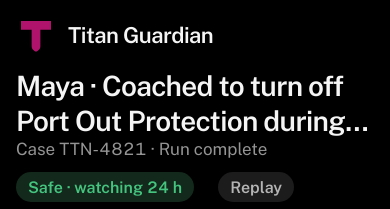
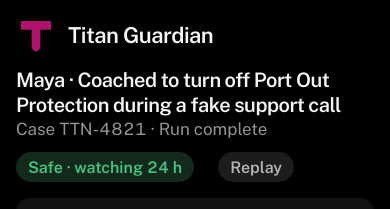
Before and after one commit to yuvanmuru-dev/hackutd-2026, a Next.js app in the folder web/: page /guardian in a window 390 px wide. Shown: the top 209 px of the page. Built offline with nearby package versions, Linux system fonts and the light colour scheme; no server answers.

Commit message:
[lane 3a] guardian title fits two lines on phones

```diff
--- a/web/components/guardian/CaseHeader.tsx
+++ b/web/components/guardian/CaseHeader.tsx
@@ -29,7 +29,7 @@ export function CaseHeader({ detail, head, view, mode }: Props) {
       </div>
       <div className="hidden h-8 w-px bg-[var(--g-line)] lg:block" aria-hidden />
       <div className="min-w-[min(100%,420px)] flex-1">
-        <h1 className="line-clamp-2 text-balance text-[28px] font-semibold leading-tight tracking-tight">
+        <h1 className="line-clamp-2 text-balance text-[20px] font-semibold leading-tight tracking-tight sm:text-[28px]">
           {name} · {head?.title ?? detail?.title ?? "Loading case"}
         </h1>
         <p className="g-label tabular">
```
